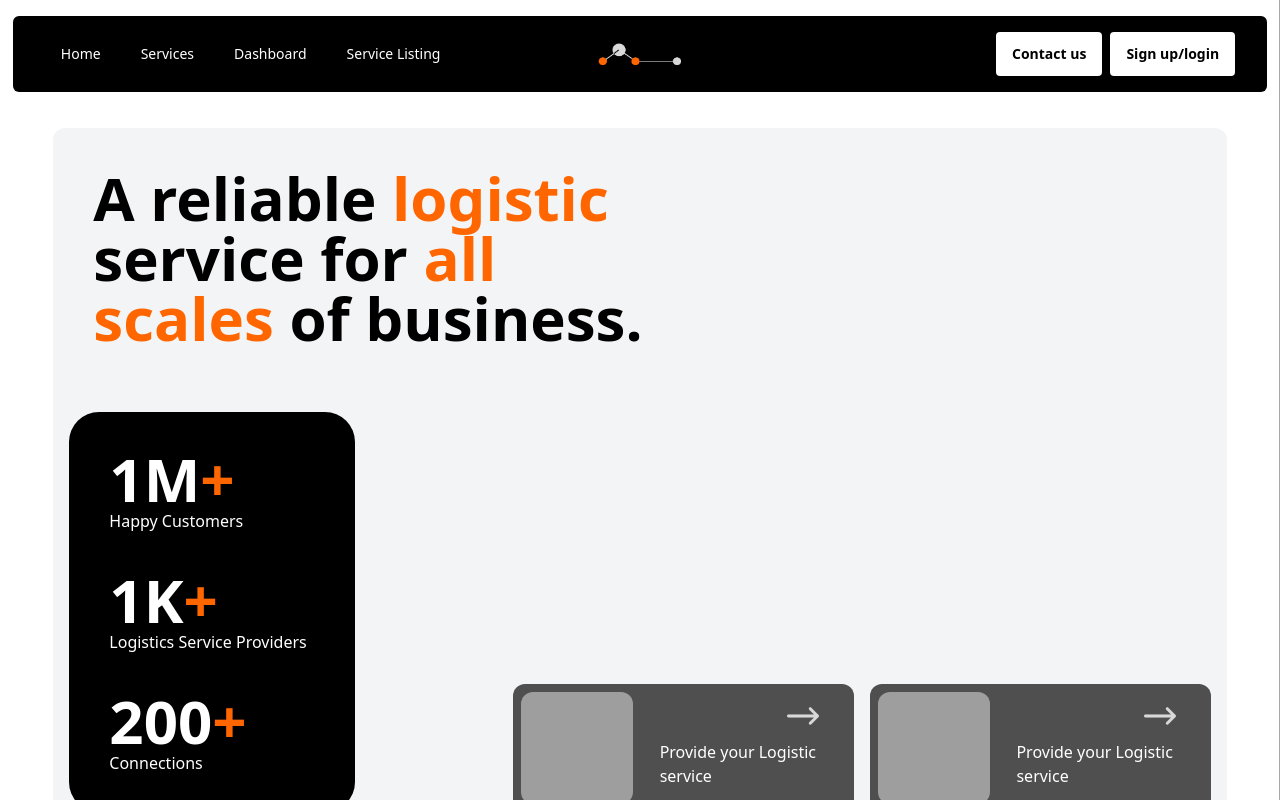
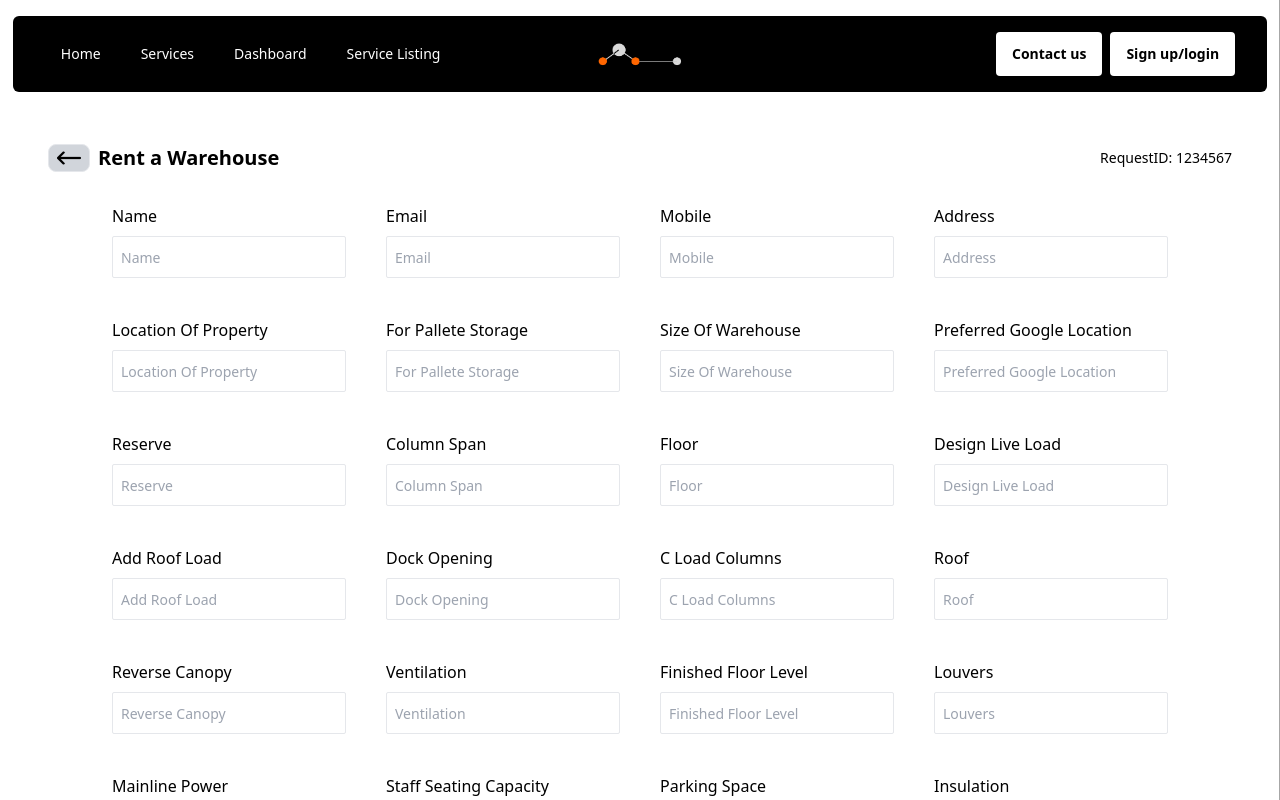
Before and after one commit to Logbiz-Private-Lilmited/LogbizFB, a React (Vite) app: page /#/wform in a window 1280 px wide. Before the commit this address led to /#/. Shown: the top 800 px of the page. Built offline with nearby package versions, Linux system fonts and the light colour scheme; grey boxes are pictures that could not be loaded.

Commit message:
WarehouseForm ->pushed

```diff
--- a/package.json
+++ b/package.json
@@ -10,6 +10,7 @@
     "preview": "vite preview"
   },
   "dependencies": {
+    "axios": "^1.7.2",
     "react": "^18.2.0",
     "react-dom": "^18.2.0",
     "react-router-dom": "^6.22.3"
--- a/src/App.jsx
+++ b/src/App.jsx
@@ -6,6 +6,7 @@ import { DashboardView } from "./views/DashboardView";
 import { ServicesListingView } from "./views/ServicesListingView";
 import { ContactView } from "./views/ContactView";
 import { LoginView } from "./views/LoginView";
+import WarehouseListing from "./components/Forms/WarehouseListing";
 
 function App() {
   const newLocal = (
@@ -18,6 +19,7 @@ function App() {
         <Route path="/services-listing" element={<ServicesListingView />} />
         <Route path="/contact" element={<ContactView />} />
         <Route path="/login" element={<LoginView />} />
+        <Route path="/wform" element={<WarehouseListing />} />
       </Routes>
     </div>
   );
--- /dev/null
+++ b/src/components/Forms/WarehouseListing.jsx
@@ -0,0 +1,189 @@
+import axios from "axios";
+import React, { useState } from "react";
+
+const WarehouseListing = () => {
+  const errorCSS = "text-red-500 text-sm p-1"; //the predefined css
+  const labelCSS = "flex flex-col";
+  const inputCSS = "border rounded-sm p-2 w-full placeholder:text-sm mt-2";
+  const requestId = 1234567; // this can be passed through the props
+
+  const initialFormData = {
+    // initial form data and its types since we have different input fields
+    name: { value: "", type: "text" },
+    email: { value: "", type: "email" },
+    mobile: { value: "", type: "tel" },
+    address: { value: "", type: "text" },
+    locationOfProperty: { value: "", type: "text" },
+    forPalleteStorage: { value: "", type: "text" },
+    sizeOfWarehouse: { value: "", type: "text" },
+    preferredGoogleLocation: { value: "", type: "text" },
+    reserve: { value: "", type: "text" },
+    columnSpan: { value: "", type: "text" },
+    floor: { value: "", type: "text" },
+    designLiveLoad: { value: "", type: "text" },
+    addRoofLoad: { value: "", type: "text" },
+    dockOpening: { value: "", type: "text" },
+    cLoadColumns: { value: "", type: "text" },
+    roof: { value: "", type: "text" },
+    reverseCanopy: { value: "", type: "text" },
+    ventilation: { value: "", type: "text" },
+    finishedFloorLevel: { value: "", type: "text" },
+    louvers: { value: "", type: "text" },
+    mainlinePower: { value: "", type: "text" },
+    staffSeatingCapacity: { value: "", type: "number" },
+    parkingSpace: { value: "", type: "number" },
+    insulation: { value: "", type: "text" },
+    expectedDeliveryDate: { value: "", type: "date" },
+    fireNOC: { value: "Yes", type: "select", options: ["Yes", "No"] },
+    warehouseCompliance: {
+      value: "Yes",
+      type: "select",
+      options: ["Yes", "No"],
+    },
+    fireHydrant: { value: "Yes", type: "select", options: ["Yes", "No"] },
+    powerBackDGSet: { value: "", type: "text" },
+    warehouseStructure: {
+      value: "PEB",
+      type: "select",
+      options: ["PEB", "Non-PEB"],
+    },
+    turningRadius44TnVeh: { value: "", type: "text" },
+    heightFromCentre: { value: "", type: "text" },
+    heightFromSides: { value: "", type: "text" },
+    plinthHeight: { value: "", type: "text" },
+    noOfDocks: { value: "", type: "number" },
+    waterStorageCapacity: { value: "", type: "text" },
+    boundaryWall: { value: "PEB", type: "select", options: ["PEB", "Non-PEB"] },
+    warehousePicture: { value: "", type: "file" },
+  };
+
+  const [formData, setFormData] = useState(initialFormData);
+  const [errors, setErrors] = useState({}); // this is for handling the input error
+
+  const handleChange = (e) => {
+    const { name, value, files } = e.target;
+    setFormData({
+      ...formData,
+      [name]: { ...formData[name], value: files ? files[0] : value },
+    });
+  };
+
+  const validate = () => {
+    // this function is to make sure no input field is empty
+    const newErrors = {};
+    for (const key in formData) {
+      if (!formData[key].value)
+        newErrors[key] = `${key
+          .replace(/([A-Z])/g, " $1") //since the intial form data is camel case converting it to normal
+          .replace(/^./, (str) => str.toUpperCase())} is required`;
+    }
+    return newErrors;
+  };
+
+  const handleSubmit = (e) => {
+    e.preventDefault();
+    const formErrors = validate();
+    if (Object.keys(formErrors).length === 0) {
+      try {
+        const response = axios.post(
+          "http://localhost:3001/api/warehouse", //this is for testing the form
+          formData,
+          {
+            headers: {
+              "Content-Type": "multipart/form-data",
+            },
+          }
+        );
+        console.log("Form Data Submitted:", formData);
+        const initialFormDataClone = { ...initialFormData };
+        setFormData(initialFormDataClone);
+        setErrors({});
+      } catch (err) {
+        console.log("error submiting form:", err);
+      }
+    } else {
+      setErrors(formErrors);
+    }
+  };
+
+  return (
+    <>
+      <div className="flex justify-between flex-col md:flex-row md:items-center h-full w-screen md:px-12 md:py-4 px-4 py-2">
+        <div className="flex gap-2">
+          <button className="border rounded-lg px-2 bg-gray-300">
+            <svg
+              fill="#000000"
+              height="24px"
+              width="24px"
+              version="1.1"
+              id="Layer_1"
+              xmlns="http://www.w3.org/2000/svg"
+              xmlnsXlink="http://www.w3.org/1999/xlink"
+              viewBox="0 0 330 330"
+              xmlSpace="preserve"
+              stroke="#000000"
+              transform="rotate(90)"
+            >
+              <path
+                id="XMLID_30_"
+                d="M154.394,325.606C157.322,328.535,161.161,330,165,330s7.678-1.465,10.607-4.394l75-75 c5.858-5.857,5.858-15.355,0-21.213c-5.858-5.857-15.356-5.857-21.213,0L180,278.787V15c0-8.284-6.716-15-15-15 c-8.284,0-15,6.716-15,15v263.787l-49.394-49.394c-5.858-5.857-15.355-5.857-21.213,0c-5.858,5.857-5.858,15.355,0,21.213 L154.394,325.606z"
+              />
+            </svg>
+          </button>
+          <span className="md:text-xl font-bold">Rent a Warehouse</span>
+        </div>
+        <div>
+          <h1 className="text-sm">RequestID: {requestId}</h1>
+        </div>
+      </div>
+      <form
+        onSubmit={handleSubmit}
+        className="h-full w-full px-8 md:px-28 grid grid-flow-row md:grid-cols-2 lg:grid-cols-4 md:justify-around py-4 gap-4 md:gap-6 lg:gap-10 items-center text-justify"
+      >
+        {Object.keys(formData).map((key, index) => (
+          <label htmlFor={key} className={labelCSS} key={index}>
+            {key
+              .replace(/([A-Z])/g, " $1")
+              .replace(/^./, (str) => str.toUpperCase())}
+            {formData[key].type === "select" ? (
+              <select
+                name={key}
+                className={inputCSS}
+                value={formData[key].value}
+                onChange={handleChange}
+              >
+                {formData[key].options.map((option, idx) => (
+                  <option key={idx} value={option}>
+                    {option}
+                  </option>
+                ))}
+              </select>
+            ) : (
+              <input
+                type={formData[key].type}
+                name={key}
+                className={inputCSS}
+                placeholder={key
+                  .replace(/([A-Z])/g, " $1")
+                  .replace(/^./, (str) => str.toUpperCase())}
+                value={formData[key].type !== "file" ? formData[key].value : ""}
+                onChange={handleChange}
+              />
+            )}
+            {errors[key] && <span className={errorCSS}>{errors[key]}</span>}
+          </label>
+        ))}
+        <div className="md:col-span-2 lg:col-span-4 flex justify-end ">
+          <button
+            type="submit"
+            className="border rounded-md px-8 py-1 text-sm bg-gray-400 "
+          >
+            Submit
+          </button>
+        </div>
+      </form>
+    </>
+  );
+};
+
+export default WarehouseListing;
```
Also changed, not shown: src/main.jsx (+8 -8 lines), src/components/Forms/form.jsx (added), 1 other file (tests, documents, lock files or other folders).
